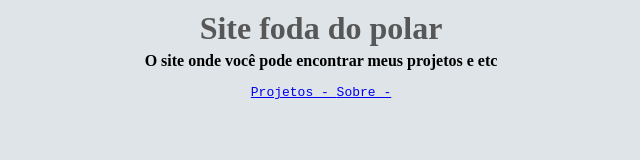
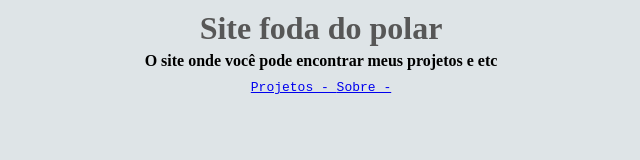
Before and after one commit to PolarFill/polarfill.github.io, a plain HTML site: page index.html in a window 1280 px wide. Shown: the full height of the page, 319-959 px from the left. Drawn offline with Linux system fonts and the light colour scheme.

Commit message:
Commit foda

```diff
--- a/index.html
+++ b/index.html
@@ -9,7 +9,7 @@
             * {margin: 0px;}
             body {background-color: #DEE4E7;}
             header {text-align: center; border: 1px; padding: 5px; margin: 5px}
-            footer {text-align: center; font-family: monospace; color: black;}
+            .foda1 {text-align: center; font-family: monospace; color: black; margin: 5px;}
         </style>
     </head>
     <body>
@@ -17,12 +17,13 @@
             <header>
                 <h1 style="color: rgb(87, 87, 87)">Site foda do polar</h1>
                 <h4 style="padding: 5px">O site onde você pode encontrar meus projetos e etc</h4>
-            </header>
-            <footer>
-                <nav>
+                <nav class='foda1'>
                     <a href="projetos.html">Projetos - </a>
                     <a href="sobre.html">Sobre - </a>
                 </nav>
+            </header>
+            <footer>
+
             </footer>
         </div>
     </body>
```
Also changed, not shown: projetos.html (added, +11 -0 lines), readme.md (deleted).
